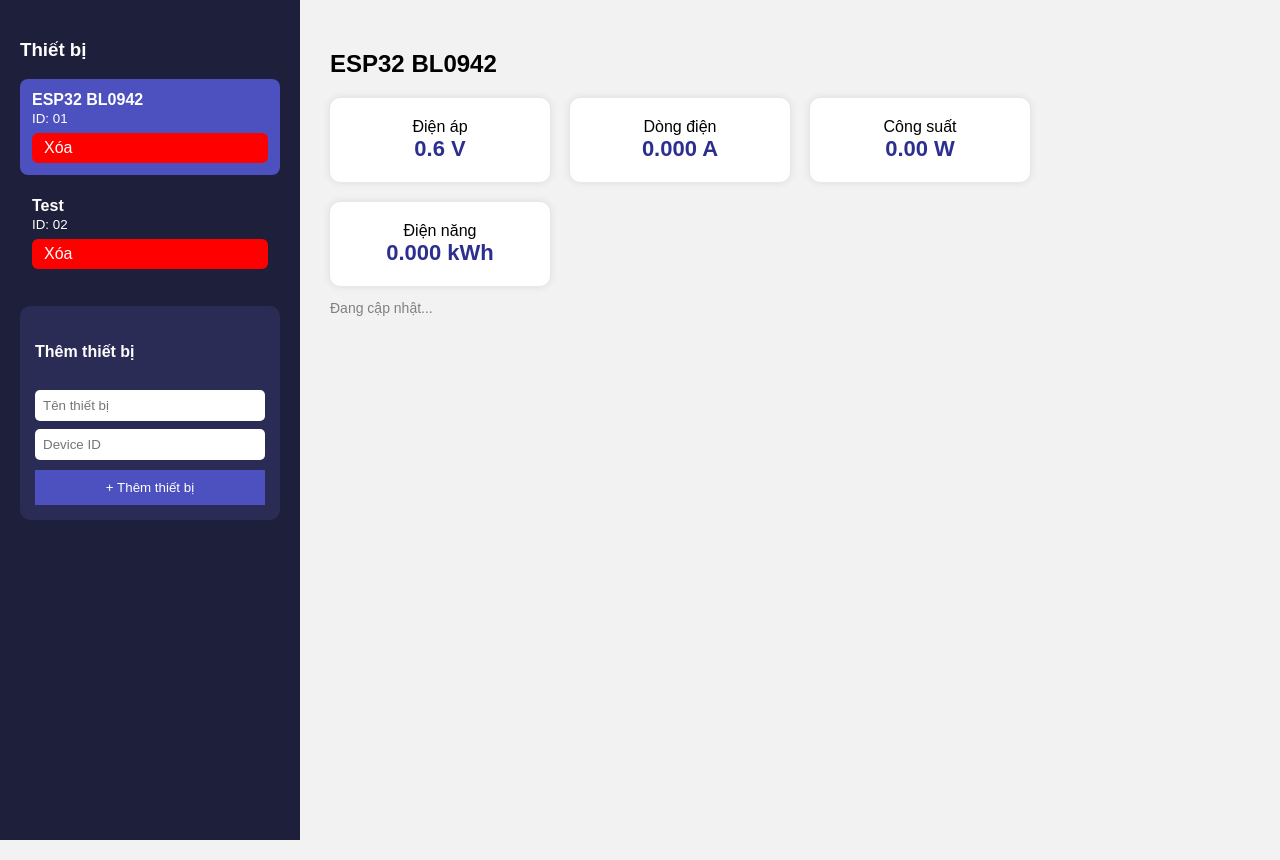
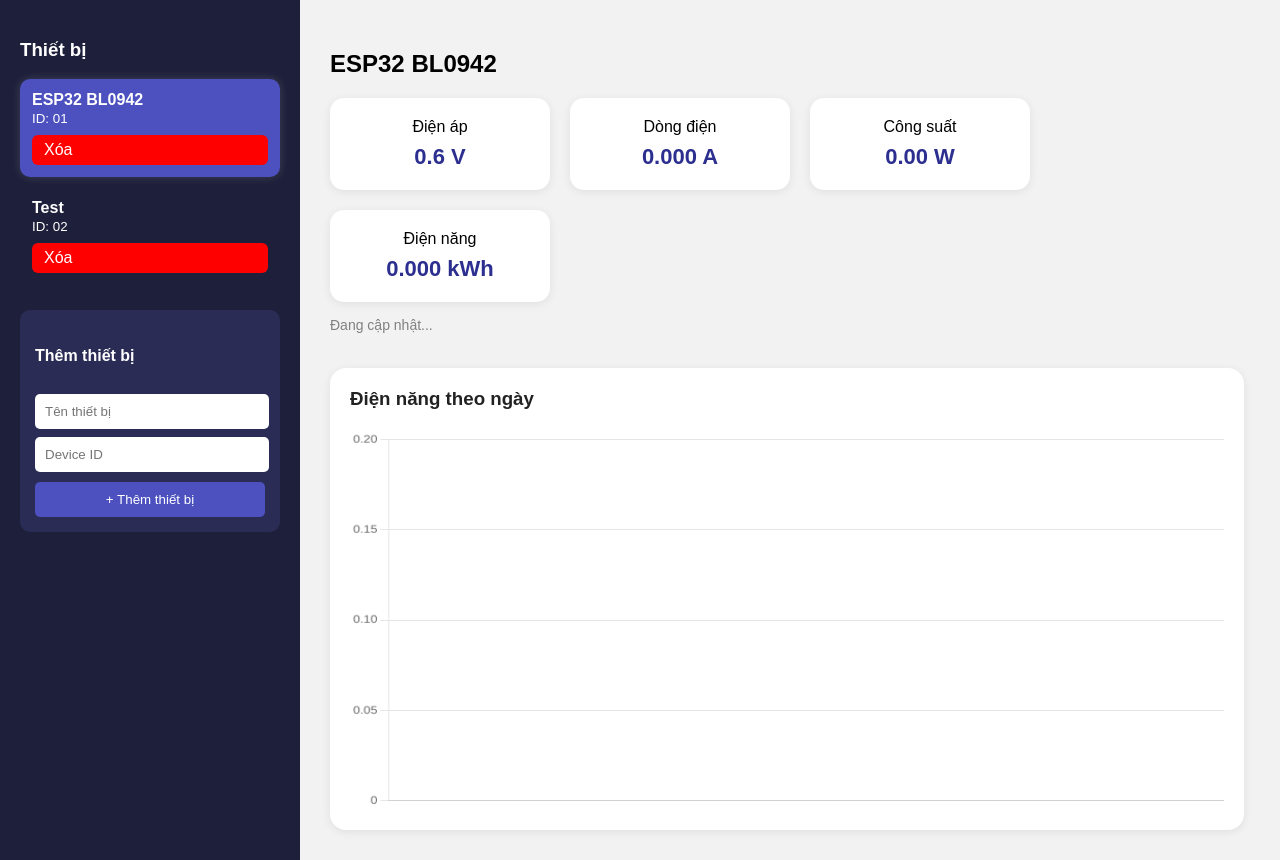
Before and after one commit to TranQuocBao1207/BL0942-WEB, a Django app: template templates/dashboard.html in a window 1280 px wide. Shown: the part 70-930 px from the top of the page. Run offline with Django 5.2, Linux system fonts and the light colour scheme; the template is opened without the code that fills it: values that come from a table or form of the project are taken from there, others are empty; data comes from the database, SQL or seed files in the repository.

Commit message:
update dashboard chart

```diff
--- a/monitor/urls.py
+++ b/monitor/urls.py
@@ -1,7 +1,9 @@
 from django.urls import path
 from .views import receive_data, latest_data
+from .views import energy_chart_data
 
 urlpatterns = [
     path('api/data/', receive_data),
     path('api/latest/', latest_data),
+    path('api/energy-chart/', energy_chart_data),
 ]
--- a/monitor/views.py
+++ b/monitor/views.py
@@ -7,6 +7,7 @@ from django.views.decorators.csrf import csrf_exempt
 
 import json
 import requests
+import re
 
 from .models import Device, ElectricalData
 
@@ -182,3 +183,75 @@ def latest_data(request):
 
     except Exception as e:
         return JsonResponse({"status": "error", "message": str(e)})
+
+
+def energy_chart_data(request):
+
+    SHEET_ID = "ID_GOOGLE_SHEET_CỦA_BẠN"
+
+    url = f"https://docs.google.com/spreadsheets/d/{SHEET_ID}/gviz/tq?tqx=out:json"
+
+    try:
+        response = requests.get(url)
+
+        text = response.text
+
+        json_text = re.search(r'google\.visualization\.Query\.setResponse\((.*)\);', text).group(1)
+
+        import json
+
+        data = json.loads(json_text)
+
+        sheets = data['table']['rows']
+
+        labels = []
+        values = []
+
+        # đọc từng sheet theo ngày
+        ss_url = f"https://spreadsheets.google.com/feeds/worksheets/{SHEET_ID}/public/full?alt=json"
+
+        ws = requests.get(ss_url).json()
+
+        entries = ws['feed']['entry']
+
+        for entry in entries:
+
+            title = entry['title']['$t']
+
+            # chỉ đọc sheet dạng yyyy-mm-dd
+            if re.match(r'^\\d{4}-\\d{2}-\\d{2}$', title):
+
+                try:
+                    csv_url = f"https://docs.google.com/spreadsheets/d/1uju0s2W0iwLlfkBM2eHt-RS9TvsRAbrij437THnmI_8/gviz/tq?tqx=out:csv&sheet={title}"
+
+                    csv_data = requests.get(csv_url).text
+
+                    rows = csv_data.splitlines()
+
+                    total = 0
+
+                    if len(rows) > 1:
+
+                        last = rows[-1].split(',')
+
+                        # cột Total kWh = cột 8
+                        total = float(last[7])
+
+                    labels.append(title)
+                    values.append(round(total, 3))
+
+                except:
+                    pass
+
+        return JsonResponse({
+            "labels": labels,
+            "values": values
+        })
+
+    except Exception as e:
+
+        return JsonResponse({
+            "labels": [],
+            "values": [],
+            "error": str(e)
+        })
--- a/templates/dashboard.html
+++ b/templates/dashboard.html
@@ -5,172 +5,307 @@
 <meta charset="UTF-8">
 <title>Dashboard</title>
 
+<script src="https://cdn.jsdelivr.net/npm/chart.js"></script>
+
 <style>
-body { margin: 0; font-family: Arial; }
 
-.header {
-    background: #2c2f8f;
-    color: white;
-    padding: 15px 20px;
-    display: flex;
-    justify-content: space-between;
-    align-items: center;
+body{
+    margin:0;
+    font-family:Arial;
+    background:#f2f2f2;
 }
 
-.header-left {
-    display: flex;
-    align-items: center;
-    gap: 10px;
-    font-size: 20px;
-    font-weight: bold;
+/* ===== HEADER ===== */
+
+.header{
+    background:#2c2f8f;
+    color:white;
+    padding:15px 20px;
+
+    display:flex;
+    justify-content:space-between;
+    align-items:center;
 }
 
-.logo { height: 40px; }
+.header-left{
+    display:flex;
+    align-items:center;
+    gap:10px;
 
-.logout {
-    color: white;
-    text-decoration: none;
-    background: red;
-    padding: 8px 15px;
-    border-radius: 5px;
+    font-size:20px;
+    font-weight:bold;
 }
 
-.container { display: flex; }
-
-.sidebar {
-    width: 260px;
-    background: #1e1f3a;
-    color: white;
-    padding: 20px;
-    height: 100vh;
+.logo{
+    height:40px;
 }
 
-.device {
-    padding: 12px;
-    margin-bottom: 10px;
-    border-radius: 8px;
-    transition: 0.2s;
+.logout{
+    color:white;
+    text-decoration:none;
+
+    background:red;
+    padding:8px 15px;
+    border-radius:5px;
 }
 
-.device:hover { background: #3a3fbf; }
-.active { background: #4c51bf; }
+/* ===== LAYOUT ===== */
 
-.device a {
-    color: white;
-    text-decoration: none;
-    display: block;
+.container{
+    display:flex;
 }
 
-.delete-btn {
-    display: inline-block;
-    margin-top: 6px;
-    padding: 6px 12px;
-    background: red;
-    color: white;
-    border-radius: 6px;
+/* ===== SIDEBAR ===== */
+
+.sidebar{
+    width:260px;
+    background:#1e1f3a;
+    color:white;
+
+    padding:20px;
+    min-height:100vh;
 }
 
-.add-box {
-    margin-top: 25px;
-    padding: 15px;
-    background: #2a2c55;
-    border-radius: 10px;
+.device{
+    padding:12px;
+    margin-bottom:10px;
+
+    border-radius:10px;
+
+    transition:0.25s;
+    cursor:pointer;
 }
 
-.add-box input {
-    width: 93%;
-    padding: 8px;
-    margin-top: 8px;
-    border-radius: 5px;
-    border: none;
+.device:hover{
+    background:#3a3fbf;
+    transform:translateY(-2px);
 }
 
-.add-box button {
-    width: 100%;
-    margin-top: 10px;
-    padding: 10px;
-    background: #4c51bf;
-    color: white;
-    border: none;
+.active{
+    background:#4c51bf;
+    box-shadow:0 0 10px rgba(255,255,255,0.15);
 }
 
-.content {
-    flex: 1;
-    padding: 30px;
-    background: #f2f2f2;
+.device a{
+    color:white;
+    text-decoration:none;
+    display:block;
 }
 
-.cards {
-    display: flex;
-    gap: 20px;
-    flex-wrap: wrap;
+.delete-btn{
+    display:inline-block;
+
+    margin-top:8px;
+    padding:6px 12px;
+
+    background:red;
+    color:white;
+
+    border-radius:6px;
 }
 
-.card {
-    width: 180px;
-    background: white;
-    padding: 20px;
-    border-radius: 10px;
-    text-align: center;
-    box-shadow: 0 0 8px rgba(0,0,0,0.1);
+/* ===== ADD DEVICE ===== */
+
+.add-box{
+    margin-top:25px;
+    padding:15px;
+
+    background:#2a2c55;
+    border-radius:10px;
 }
 
-.value {
-    font-size: 22px;
-    font-weight: bold;
-    color: #2c2f8f;
+.add-box input{
+    width:93%;
+
+    padding:10px;
+    margin-top:8px;
+
+    border-radius:5px;
+    border:none;
 }
 
-.no-data { color: gray; font-size: 14px; }
+.add-box button{
+    width:100%;
+
+    margin-top:10px;
+    padding:10px;
+
+    background:#4c51bf;
+    color:white;
+
+    border:none;
+    border-radius:5px;
+
+    cursor:pointer;
+}
+
+/* ===== CONTENT ===== */
+
+.content{
+    flex:1;
+    padding:30px;
+}
+
+/* ===== CARDS ===== */
+
+.cards{
+    display:flex;
+    gap:20px;
+    flex-wrap:wrap;
+}
+
+.card{
+    width:180px;
+
+    background:white;
+    padding:20px;
+
+    border-radius:14px;
+    text-align:center;
+
+    box-shadow:0 2px 10px rgba(0,0,0,0.08);
+
+    transition:0.2s;
+}
+
+.card:hover{
+    transform:translateY(-3px);
+}
+
+.value{
+    margin-top:8px;
+
+    font-size:22px;
+    font-weight:bold;
+
+    color:#2c2f8f;
+}
+
+.no-data{
+    color:gray;
+    font-size:14px;
+    margin-top:15px;
+}
+
+/* ===== CHART ===== */
+
+.energy-chart-box{
+
+    margin-top:35px;
+
+    background:white;
+
+    padding:20px;
+
+    border-radius:16px;
+
+    width:95%;
+    max-width:1100px;
+
+    box-shadow:0 2px 10px rgba(0,0,0,0.08);
+}
+
+.energy-chart-box h3{
+    margin-top:0;
+    margin-bottom:20px;
+
+    color:#222;
+}
+
+#energyChart{
+    width:100% !important;
+    height:380px !important;
+}
+
 </style>
 </head>
 
 <body>
 
+<!-- ===== HEADER ===== -->
+
 <div class="header">
+
     <div class="header-left">
         <img src="{% static 'images/logo.png' %}" class="logo">
         <span>HỆ THỐNG GIÁM SÁT ĐIỆN NĂNG</span>
     </div>
 
-    <a href="/logout/" class="logout">Đăng xuất</a>
+    <a href="/logout/" class="logout">
+        Đăng xuất
+    </a>
+
 </div>
 
 <div class="container">
 
+<!-- ===== SIDEBAR ===== -->
+
 <div class="sidebar">
+
     <h3>Thiết bị</h3>
 
     {% for d in devices %}
+
     <div class="device {% if selected_device and d.id == selected_device.id %}active{% endif %}">
+
         <a href="/dashboard/?device={{ d.id }}">
+
             <strong>{{ d.name }}</strong><br>
+
             <small>ID: {{ d.device_id }}</small>
+
         </a>
 
         <a class="delete-btn"
            href="/delete-device/{{ d.id }}/"
            onclick="return confirm('Bạn có chắc muốn xóa thiết bị này không?')">
+
            Xóa
+
         </a>
+
     </div>
+
     {% endfor %}
 
+    <!-- ===== ADD DEVICE ===== -->
+
     <div class="add-box">
+
         <h4>Thêm thiết bị</h4>
+
         <form method="POST">
+
             {% csrf_token %}
-            <input type="text" name="name" placeholder="Tên thiết bị" required>
-            <input type="text" name="device_id" placeholder="Device ID" required>
+
+            <input type="text"
+                   name="name"
+                   placeholder="Tên thiết bị"
+                   required>
+
+            <input type="text"
+                   name="device_id"
+                   placeholder="Device ID"
+                   required>
+
             <button>+ Thêm thiết bị</button>
+
         </form>
+
     </div>
+
 </div>
+
+<!-- ===== CONTENT ===== -->
 
 <div class="content">
 
 {% if selected_device %}
+
 <h2>{{ selected_device.name }}</h2>
+
+<!-- ===== DATA CARDS ===== -->
 
 <div class="cards">
 
@@ -196,62 +331,217 @@ body { margin: 0; font-family: Arial; }
 
 </div>
 
-<p class="no-data" id="status">Đang chờ dữ liệu...</p>
+<p class="no-data" id="status">
+    Đang chờ dữ liệu...
+</p>
+
+<!-- ===== EVN CHART ===== -->
+
+<div class="energy-chart-box">
+
+    <h3>Điện năng theo ngày</h3>
+
+    <canvas id="energyChart"></canvas>
+
+</div>
 
 {% else %}
+
 <h3>Chưa có thiết bị</h3>
+
 {% endif %}
 
 </div>
 </div>
 
-<!-- 🔥 REALTIME SCRIPT -->
+<!-- ===== REALTIME SCRIPT ===== -->
+
 <script>
+
 const deviceId = "{{ selected_device.device_id|default:'' }}";
 
-function formatNumber(value, digits = 2) {
+/* ===== FORMAT NUMBER ===== */
+
+function formatNumber(value, digits = 2){
     return Number(value).toFixed(digits);
 }
 
-function loadData() {
-    if (!deviceId) return;
+/* ===== LOAD REALTIME DATA ===== */
+
+function loadData(){
+
+    if(!deviceId) return;
 
     fetch(`/api/latest-data/?device_id=${deviceId}&t=${Date.now()}`)
+
     .then(res => {
-        if (!res.ok) throw new Error("HTTP error");
+
+        if(!res.ok){
+            throw new Error("HTTP ERROR");
+        }
+
         return res.json();
     })
+
     .then(data => {
-        if (data.status === "ok") {
-            document.getElementById("voltage").innerText = formatNumber(data.voltage,1) + " V";
-            document.getElementById("current").innerText = formatNumber(data.current,3) + " A";
-            document.getElementById("power").innerText = formatNumber(data.power,2) + " W";
-            document.getElementById("energy").innerText = formatNumber(data.energy,3) + " kWh";
 
-            document.getElementById("status").innerText = "Đang cập nhật...";
-        } else {
+        if(data.status === "ok"){
+
+            document.getElementById("voltage").innerText =
+                formatNumber(data.voltage,1) + " V";
+
+            document.getElementById("current").innerText =
+                formatNumber(data.current,3) + " A";
+
+            document.getElementById("power").innerText =
+                formatNumber(data.power,2) + " W";
+
+            document.getElementById("energy").innerText =
+                formatNumber(data.energy,3) + " kWh";
+
+            document.getElementById("status").innerText =
+                "Đang cập nhật...";
+        }
+
+        else{
+
             resetUI("Chưa có dữ liệu...");
         }
     })
+
     .catch(err => {
+
         console.log(err);
+
         resetUI("Mất kết nối server!");
     });
 }
 
-function resetUI(message) {
+/* ===== RESET UI ===== */
+
+function resetUI(message){
+
     document.getElementById("voltage").innerText = "--";
+
     document.getElementById("current").innerText = "--";
+
     document.getElementById("power").innerText = "--";
+
     document.getElementById("energy").innerText = "--";
+
     document.getElementById("status").innerText = message;
 }
 
-// gọi mỗi 1s
-setInterval(loadData, 1000);
+/* ===== LOAD EVERY SECOND ===== */
 
-// gọi ngay
+setInterval(loadData,1000);
+
 loadData();
+
+/* ========================================================= */
+/* ==================== EVN BAR CHART ====================== */
+/* ========================================================= */
+
+let energyChart = null;
+
+/* ===== LOAD CHART ===== */
+
+async function loadEnergyChart(){
+
+    try{
+
+        const response =
+            await fetch('/api/energy-chart/');
+
+        const data =
+            await response.json();
+
+        const ctx =
+            document.getElementById('energyChart');
+
+        if(energyChart){
+            energyChart.destroy();
+        }
+
+        /* ===== AUTO MAX ===== */
+
+        let maxValue = Math.max(...data.values, 0.1);
+
+        energyChart = new Chart(ctx, {
+
+            type:'bar',
+
+            data:{
+
+                labels:data.labels,
+
+                datasets:[{
+
+                    label:'kWh',
+
+                    data:data.values,
+
+                    borderWidth:1,
+
+                    borderRadius:8
+                }]
+            },
+
+            options:{
+
+                responsive:true,
+
+                animation:{
+                    duration:800
+                },
+
+                plugins:{
+
+                    legend:{
+                        display:false
+                    },
+
+                    tooltip:{
+                        callbacks:{
+                            label:function(context){
+                                return context.raw + ' kWh';
+                            }
+                        }
+                    }
+                },
+
+                scales:{
+
+                    y:{
+
+                        beginAtZero:true,
+
+                        suggestedMax:maxValue + 0.05,
+
+                        ticks:{
+                            stepSize:0.05
+                        }
+                    }
+                }
+            }
+        });
+
+    }
+
+    catch(err){
+
+        console.log(err);
+    }
+}
+
+/* ===== LOAD CHART ===== */
+
+loadEnergyChart();
+
+/* ===== UPDATE CHART EVERY 10s ===== */
+
+setInterval(loadEnergyChart,10000);
+
 </script>
 
 </body>
```
Lines whose indentation alone changed are shown as unchanged.
